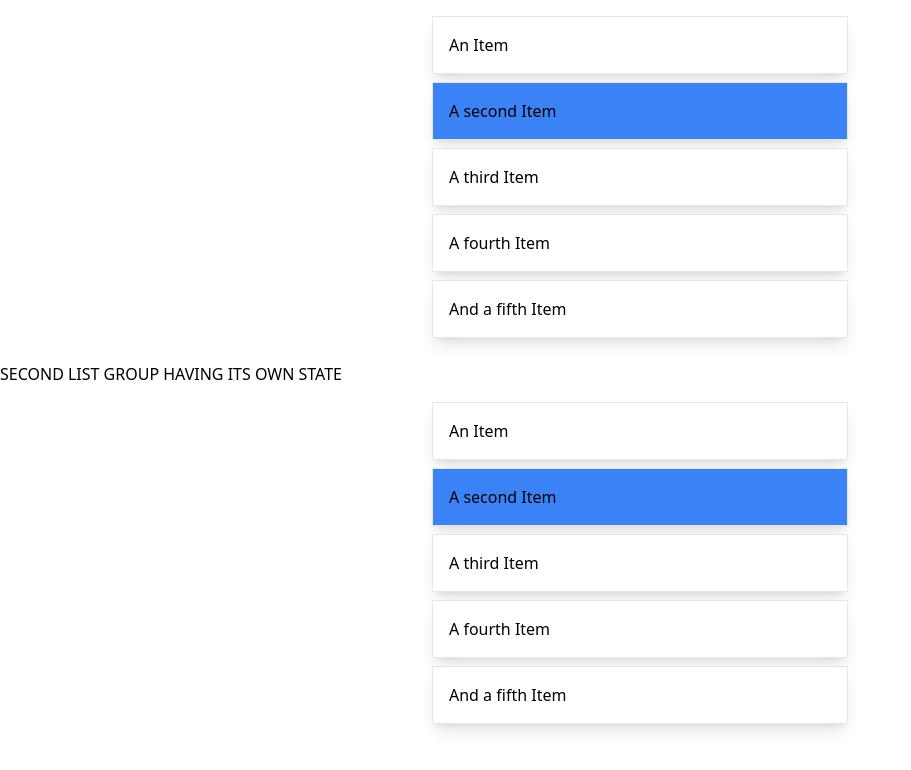
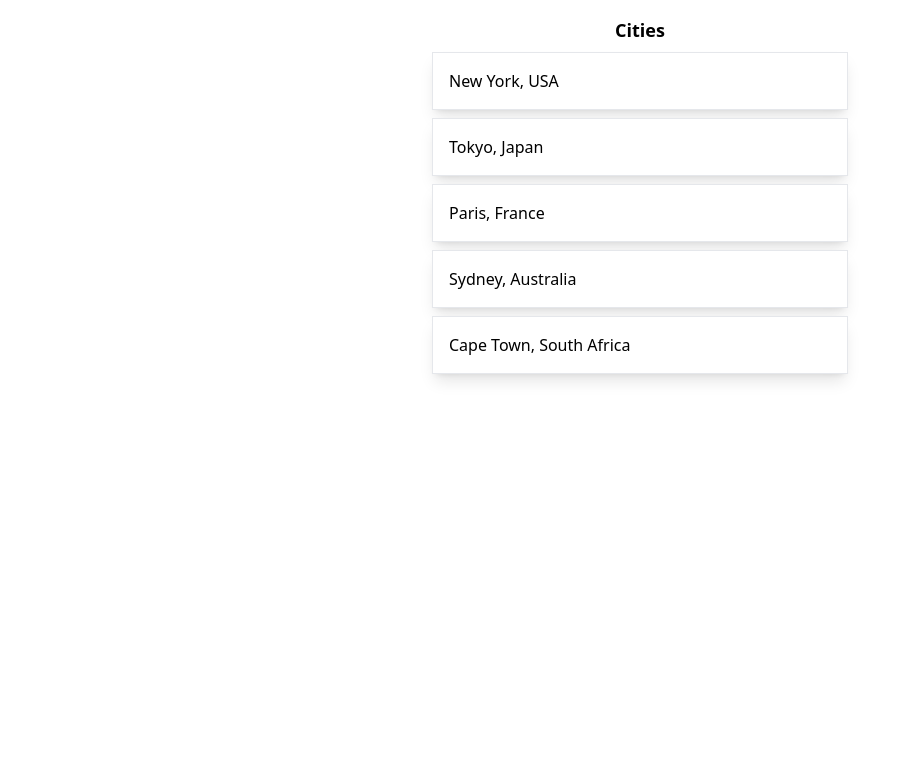
Before and after one commit to rodrahul/react-mosh, a React (Vite) app: page / in a window 1280 px wide. Shown: the top 770 px of the page, without its empty margins (0-911 px from the left). Built offline with nearby package versions, Linux system fonts and the light colour scheme.

Commit message:
Passing data via props

```diff
--- a/src/App.tsx
+++ b/src/App.tsx
@@ -1,11 +1,17 @@
 import ListGroup from "./components/ListGroup";
 
 function App() {
+  let items = [
+    "New York, USA",
+    "Tokyo, Japan",
+    "Paris, France",
+    "Sydney, Australia",
+    "Cape Town, South Africa",
+  ];
+
   return (
     <div>
-      <ListGroup></ListGroup>
-      <h1>SECOND LIST GROUP HAVING ITS OWN STATE</h1>
-      <ListGroup></ListGroup>
+      <ListGroup items={items} heading="Cities"></ListGroup>
     </div>
   );
 }
--- a/src/components/ListGroup.tsx
+++ b/src/components/ListGroup.tsx
@@ -1,15 +1,13 @@
 import { useState } from "react";
 
-function ListGroup() {
-  const [selectedIndex, setSelectedIndex] = useState(1);
+interface Props {
+  items: string[];
+  heading: string;
+}
 
-  const items = [
-    "An Item",
-    "A second Item",
-    "A third Item",
-    "A fourth Item",
-    "And a fifth Item",
-  ];
+function ListGroup({ items, heading }: Props) {
+  const [selectedIndex, setSelectedIndex] = useState(-1);
+
   const clickListItem = (value: string, index: number) => {
     console.log(value + " " + index);
     setSelectedIndex(index);
@@ -17,6 +15,8 @@ function ListGroup() {
 
   return (
     <div className="mx-auto max-w-md p-4">
+      <h1 className="mb-2 text-center text-lg font-bold">{heading}</h1>
+      {items.length === 0 && <p>No items found</p>}
       <ul className="list-group">
         {items.map((value, index) => (
           <li
```
